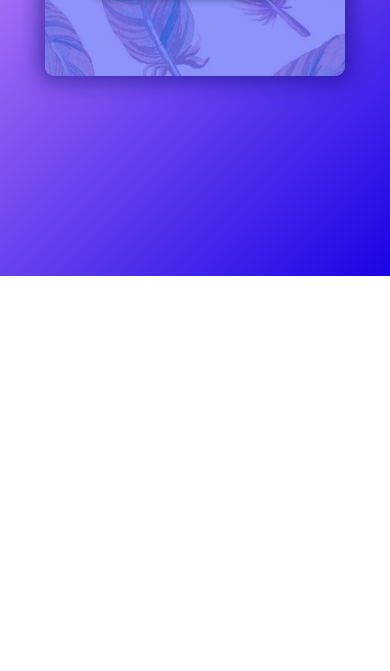
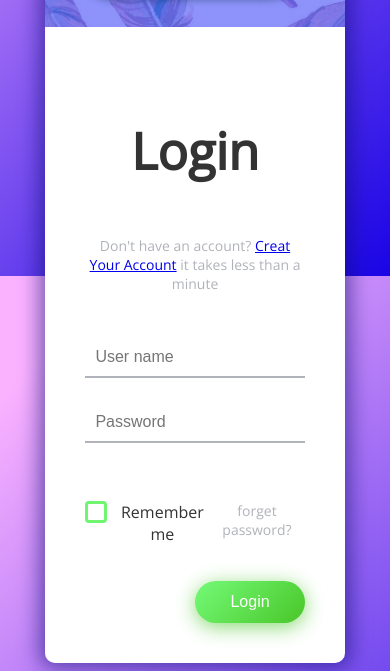
Before and after one commit to MEHARKhaoula/Frontend-Exercises, a plain HTML site: page login-form3/index.html in a window 390 px wide. Shown: the part 568-1239 px from the top of the page. Before the commit the page ends 844 px from the top, so only its background shows below. Drawn offline with nearby package versions, Linux system fonts and the light colour scheme.

Commit message:
adding responsive content

```diff
--- a/login-form3/style.css
+++ b/login-form3/style.css
@@ -155,3 +155,19 @@ box-shadow: 0 3px 6px 1px #042d4657;
 .box-form .left .overlay span a:last-child{
     background-color: #1dcaff
 }
+
+@media (max-width: 980px) {
+    .box-form {
+      flex-flow: wrap;
+      text-align: center;
+      align-content: center;
+      align-items: center;
+    }
+  }
+
+
+  @media (max-width: 980px) {
+    .box-form .right {
+      width: 100%;
+    }
+  }
```
